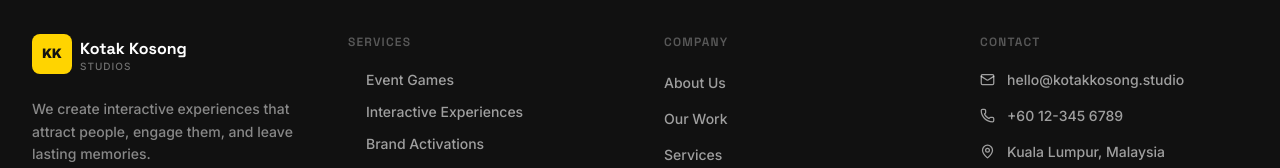
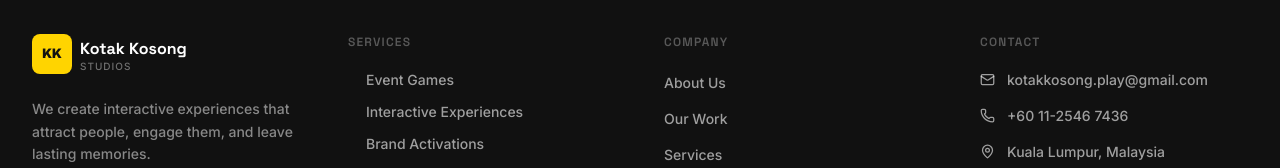
Before and after one commit to mizanyaacob/kotakkosong, a Next.js app: page / in a window 1280 px wide. Shown: the part 7993-8161 px from the top of the page. Built offline with nearby package versions, Linux system fonts and the light colour scheme.

Commit message:
Fix mismatch contact information]

```diff
--- a/src/components/footer/Footer.tsx
+++ b/src/components/footer/Footer.tsx
@@ -113,20 +113,20 @@ export function Footer() {
             <ul className="space-y-4">
               <li>
                 <a
-                  href="mailto:hello@kotakkosong.studio"
+                  href="mailto:kotakkosong.play@gmail.com"
                   className="flex items-start gap-3 text-sm text-white/60 transition-colors hover:text-yellow"
                 >
                   <Mail size={15} className="mt-0.5 shrink-0" />
-                  hello@kotakkosong.studio
+                  kotakkosong.play@gmail.com
                 </a>
               </li>
               <li>
                 <a
-                  href="tel:+60123456789"
+                  href="tel:+601125467436"
                   className="flex items-start gap-3 text-sm text-white/60 transition-colors hover:text-yellow"
                 >
                   <Phone size={15} className="mt-0.5 shrink-0" />
-                  +60 12-345 6789
+                  +60 11-2546 7436
                 </a>
               </li>
               <li>
```
